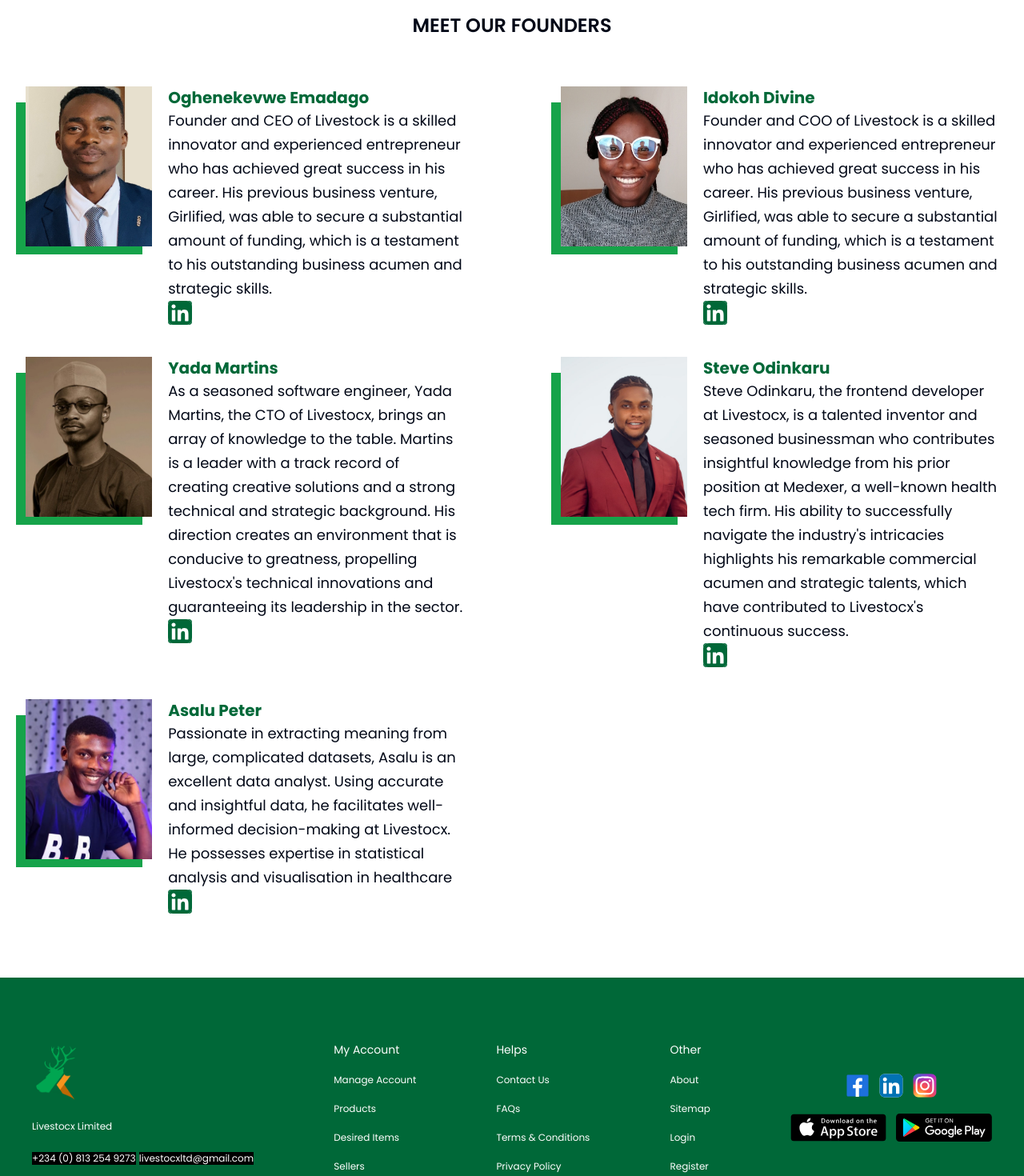
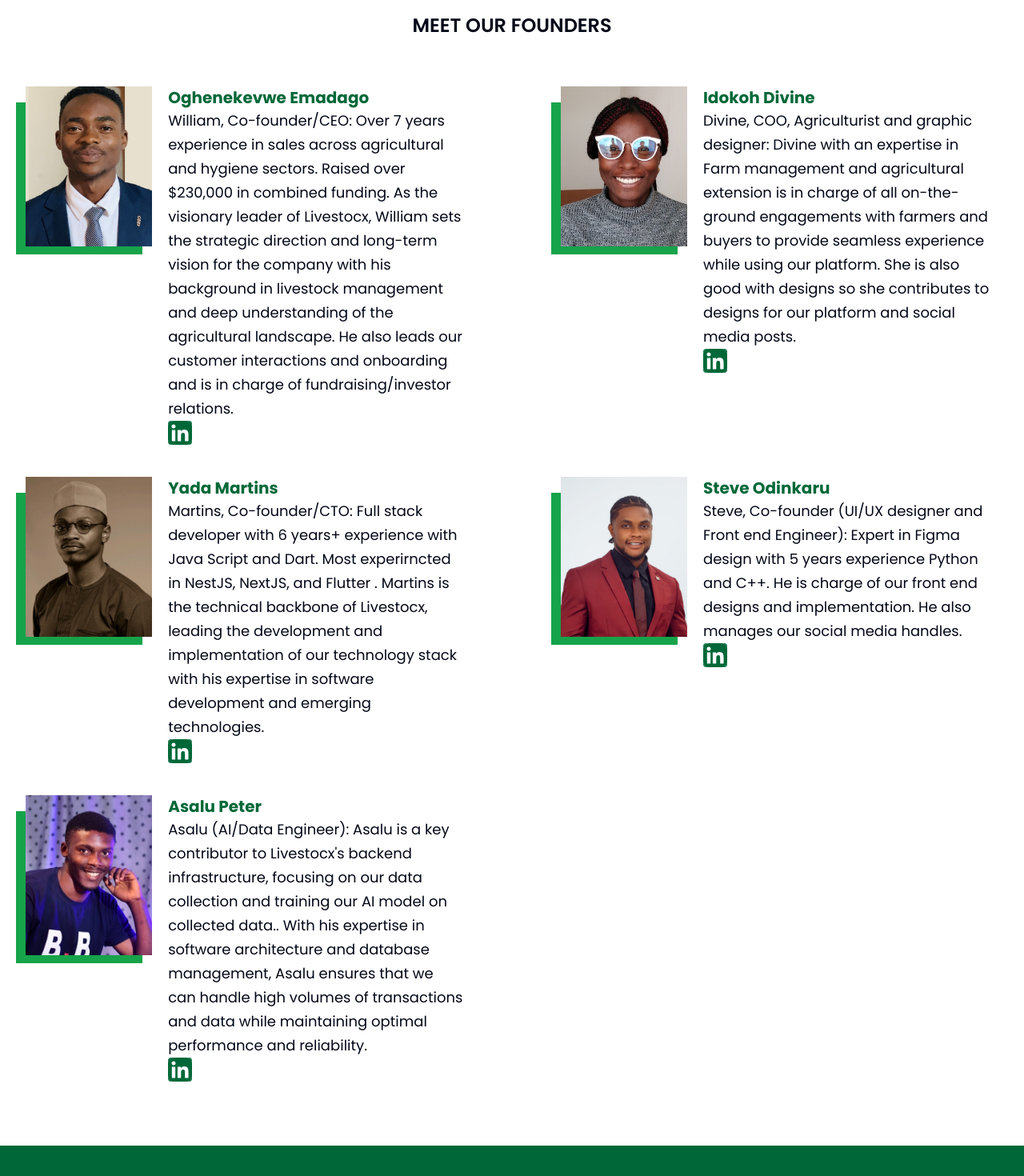
Before and after one commit to livestocx-ng/livestocx-marketplace, a Next.js app: page /about-us in a window 1280 px wide. Shown: the part 3680-5150 px from the top of the page at 80% size. Built offline with nearby package versions, Linux system fonts and the light colour scheme; no server answers.

Commit message:
updated about team info

```diff
--- a/src/data/index.ts
+++ b/src/data/index.ts
@@ -120,7 +120,7 @@ export const TeamMembers: TeamMember[] = [
 		id: 1,
 		image: '/team/about__1.png',
 		name: 'Oghenekevwe Emadago',
-		intro: 'Founder and CEO of Livestock is a skilled innovator and experienced entrepreneur who has achieved great success in his career. His previous business venture, Girlified, was able to secure a substantial amount of funding, which is a testament to his outstanding business acumen and strategic skills.',
+		intro: 'William, Co-founder/CEO: Over 7 years experience in sales across agricultural and hygiene sectors. Raised over $230,000 in combined funding. As the visionary leader of Livestocx, William sets the strategic direction and long-term vision for the company with his background in livestock management and deep understanding of the agricultural landscape. He also leads our customer interactions and onboarding and is in charge of fundraising/investor relations.',
 		facebook:
 			'https://www.facebook.com/oghenekevwe.emadago?mibextid=kFxxJD',
 		linkedin:
@@ -131,7 +131,7 @@ export const TeamMembers: TeamMember[] = [
 		id: 2,
 		image: '/team/about__2.png',
 		name: 'Idokoh Divine',
-		intro: 'Founder and COO of Livestock is a skilled innovator and experienced entrepreneur who has achieved great success in his career. His previous business venture, Girlified, was able to secure a substantial amount of funding, which is a testament to his outstanding business acumen and strategic skills.',
+		intro: "Divine, COO, Agriculturist and graphic designer: Divine with an expertise in Farm management and agricultural extension is in charge of all on-the-ground engagements with farmers and buyers to provide seamless experience while using our platform. She is also good with designs so she contributes to designs for our platform and social media posts.",
 		facebook: 'https://www.facebook.com/chide2001?mibextid=ZbWKwL',
 		linkedin: 'https://www.linkedin.com/in/divine-idokoh',
 		twitter: 'https://x.com/ojo__chide?s=09',
@@ -140,7 +140,7 @@ export const TeamMembers: TeamMember[] = [
 		id: 3,
 		image: '/team/about__3.jpg',
 		name: 'Yada Martins',
-		intro: "As a seasoned software engineer, Yada Martins, the CTO of Livestocx, brings an array of knowledge to the table. Martins is a leader with a track record of creating creative solutions and a strong technical and strategic background. His direction creates an environment that is conducive to greatness, propelling Livestocx's technical innovations and guaranteeing its leadership in the sector.",
+		intro: 'Martins, Co-founder/CTO: Full stack developer with 6 years+ experience with Java Script and Dart. Most experirncted in  NestJS, NextJS, and Flutter . Martins is the technical backbone of Livestocx, leading the development and implementation of our technology stack with his expertise in software development and emerging technologies.',
 		facebook: 'https://www.facebook.com/chide2001?mibextid=ZbWKwL',
 		linkedin: 'https://www.linkedin.com/in/yada-martins',
 		twitter: 'https://x.com/ojo__chide?s=09',
@@ -149,7 +149,7 @@ export const TeamMembers: TeamMember[] = [
 		id: 4,
 		image: '/team/about__4.jpeg',
 		name: 'Steve Odinkaru',
-		intro: "Steve Odinkaru, the frontend developer at Livestocx, is a talented inventor and seasoned businessman who contributes insightful knowledge from his prior position at Medexer, a well-known health tech firm. His ability to successfully navigate the industry's intricacies highlights his remarkable commercial acumen and strategic talents, which have contributed to Livestocx's continuous success.",
+		intro: 'Steve, Co-founder (UI/UX designer and Front end Engineer): Expert in Figma design with 5 years experience Python and C++. He is charge of our front end designs and implementation. He also manages our social media handles.',
 		facebook: 'https://www.facebook.com/chide2001?mibextid=ZbWKwL',
 		linkedin: 'https://www.linkedin.com/in/steve-odinkaru/',
 		twitter: 'https://x.com/ojo__chide?s=09',
@@ -158,7 +158,7 @@ export const TeamMembers: TeamMember[] = [
 		id: 5,
 		image: '/team/about__5.jpeg',
 		name: 'Asalu Peter',
-		intro: 'Passionate in extracting meaning from large, complicated datasets, Asalu is an excellent data analyst. Using accurate and insightful data, he facilitates well-informed decision-making at Livestocx. He possesses expertise in statistical analysis and visualisation in healthcare',
+		intro: "Asalu (AI/Data Engineer): Asalu is a key contributor to Livestocx's backend infrastructure, focusing on our data collection and training our AI model on collected data.. With his expertise in software architecture and database management, Asalu ensures that we can handle high volumes of transactions and data while maintaining optimal performance and reliability.",
 		facebook: 'https://www.facebook.com/chide2001?mibextid=ZbWKwL',
 		linkedin: 'https://www.linkedin.com/in/asalu-peter-41300a188/',
 		twitter: 'https://x.com/ojo__chide?s=09',
```
